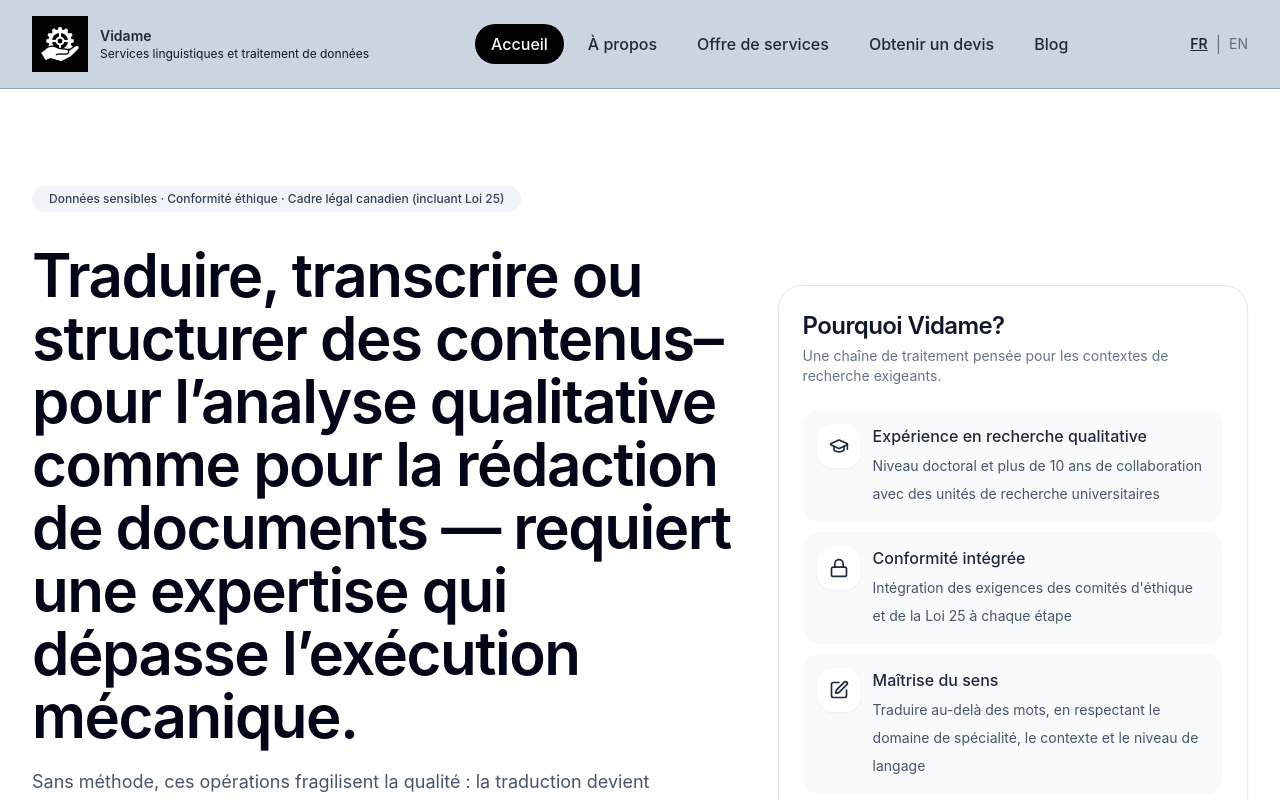
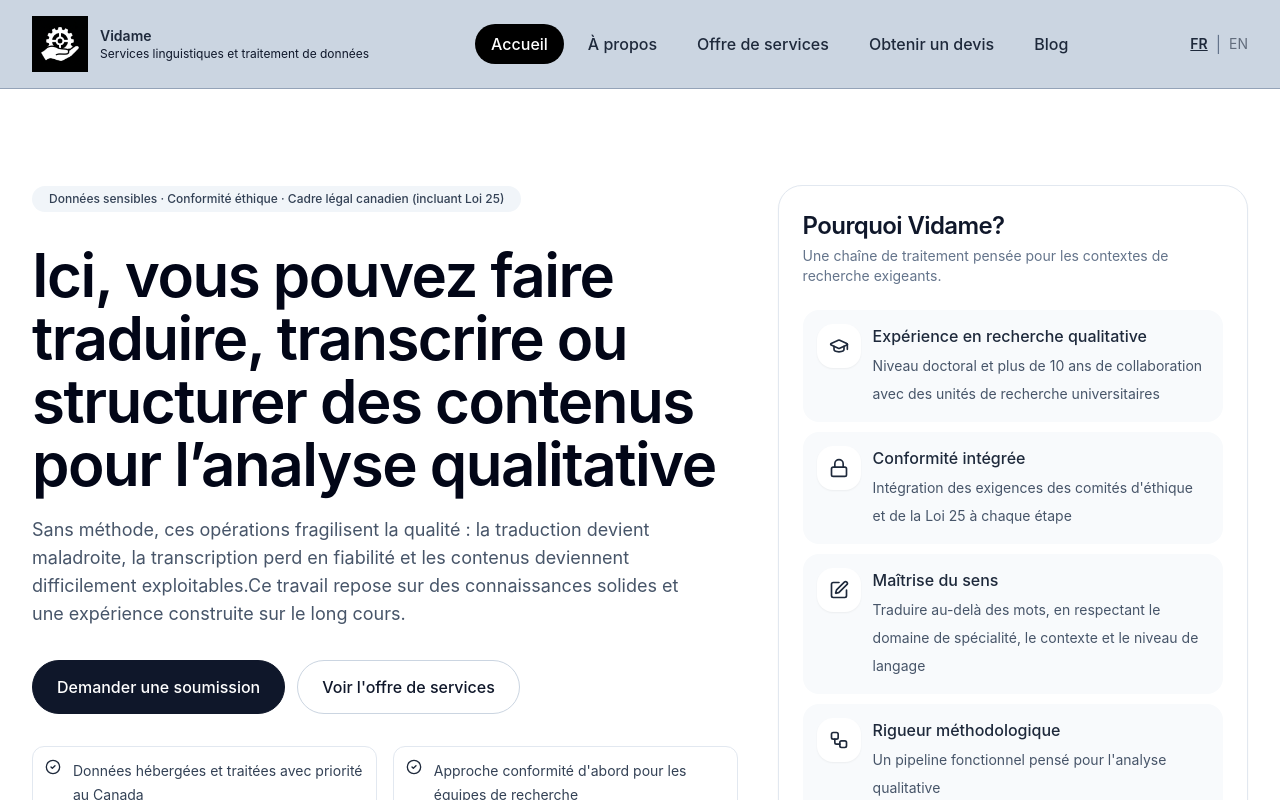
Before and after one commit to momopro21/vidame-recherche, a React (Vite) app: page / in a window 1280 px wide. Shown: the top 800 px of the page. Built offline with nearby package versions, Linux system fonts and the light colour scheme; the HTML template or start-up script is replaced by a standard one.

Commit message:
Update App.tsx

```diff
--- a/src/App.tsx
+++ b/src/App.tsx
@@ -347,7 +347,7 @@ function Shell({
               <div className="space-y-5">
                 {/* ===== VIDAME_REPERE_TITRE_PRINCIPAL_ACCUEIL ===== */}
                 <h1 className="max-w-4xl text-4xl font-semibold tracking-tight text-slate-950 md:text-6xl md:leading-[1.05]">
-                  Traduire, transcrire ou structurer des contenus– pour l’analyse qualitative comme pour la rédaction de documents — requiert une expertise qui dépasse l’exécution mécanique.
+                  Ici, vous pouvez faire traduire, transcrire ou structurer des contenus pour l’analyse qualitative
                 </h1>
                 <p className="max-w-2xl text-base leading-7 text-slate-600 md:text-lg">
                   Sans méthode, ces opérations fragilisent la qualité : la traduction devient maladroite, la transcription perd en fiabilité et les contenus deviennent difficilement exploitables.Ce travail repose sur des connaissances solides et une expérience construite sur le long cours.
```
